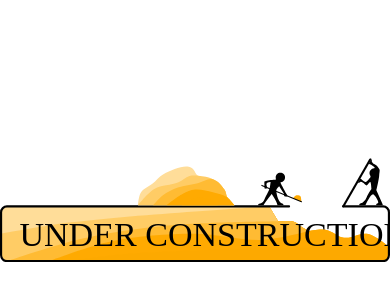
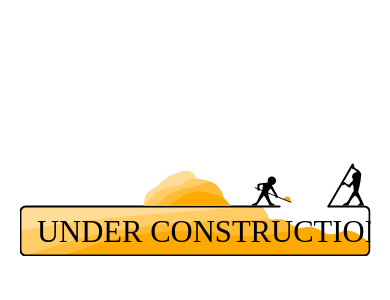
Before and after one commit to Jay-Whale/BenJonah, a plain HTML site: page index.html in a window 390 px wide. Shown: the part 212-512 px from the top of the page. Drawn offline with Linux system fonts and the light colour scheme.

Commit message:
style change

```diff
--- a/styles/index-style.css
+++ b/styles/index-style.css
@@ -17,8 +17,8 @@
     width: 800px;
 }
 
-@media screen and (max-width: 800px) {
+@media screen and (max-width: 888px) {
     .under-construction {
-        width: 100%;
+        width: 90%;
     }
 }
```
